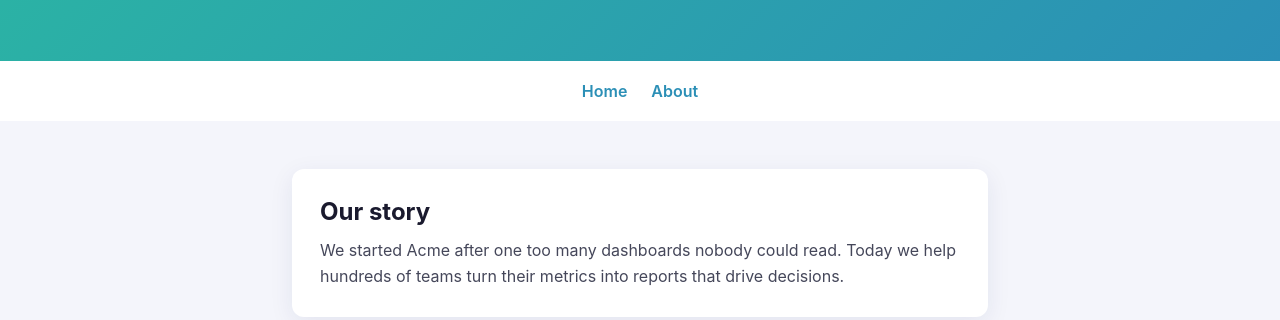
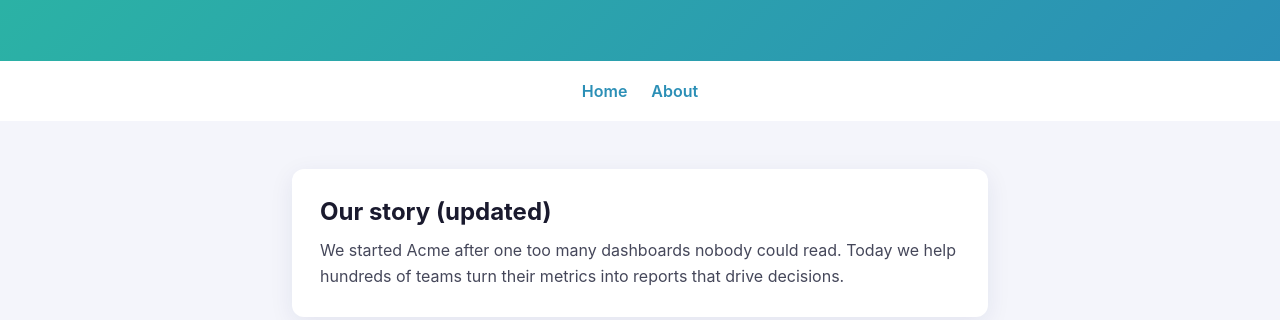
Before and after one commit to nickderobertis/screencomp-demo, a website: page site/about.html in a window 1280 px wide. Shown: the part 154-474 px from the top of the page. Drawn offline with Linux system fonts and the light colour scheme.

Commit message:
feat: tweak about page heading

```diff
--- a/site/about.html
+++ b/site/about.html
@@ -39,7 +39,7 @@
     </nav>
     <main>
       <div class="card">
-        <h2>Our story</h2>
+        <h2>Our story (updated)</h2>
         <p>
           We started Acme after one too many dashboards nobody could read. Today we
           help hundreds of teams turn their metrics into reports that drive decisions.
```
